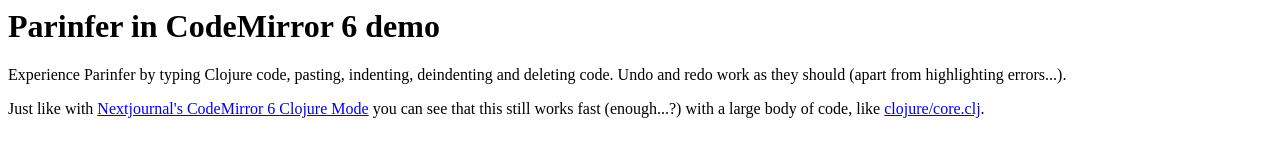
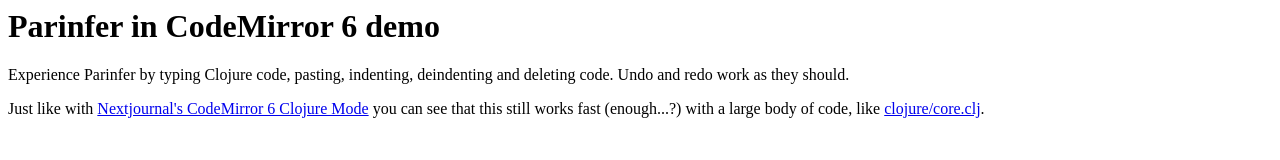
Before and after one commit to jurjanpaul/codemirror6-parinfer, a plain HTML site: page index.html in a window 1280 px wide. Drawn offline with nearby package versions, Linux system fonts and the light colour scheme; a script that the page names is missing.

Commit message:
Remove disclaimer w.r.t. highlighting errors from demo page.

```diff
--- a/index.html
+++ b/index.html
@@ -62,7 +62,7 @@
   <body>
     <h1>Parinfer in CodeMirror 6 demo</h1>
     <div id="editor"></div>
-    <p>Experience Parinfer by typing Clojure code, pasting, indenting, deindenting and deleting code. Undo and redo work as they should (apart from highlighting errors...).</p>
+    <p>Experience Parinfer by typing Clojure code, pasting, indenting, deindenting and deleting code. Undo and redo work as they should.</p>
     <p>Just like with <a href="https://github.com/nextjournal/clojure-mode">Nextjournal's CodeMirror 6 Clojure Mode</a> you can see that this still works fast (enough...?) with a large body of code, like <a href="https://raw.githubusercontent.com/clojure/clojure/refs/heads/master/src/clj/clojure/core.clj">clojure/core.clj</a>.</p>
   </body>
 </html>
```
